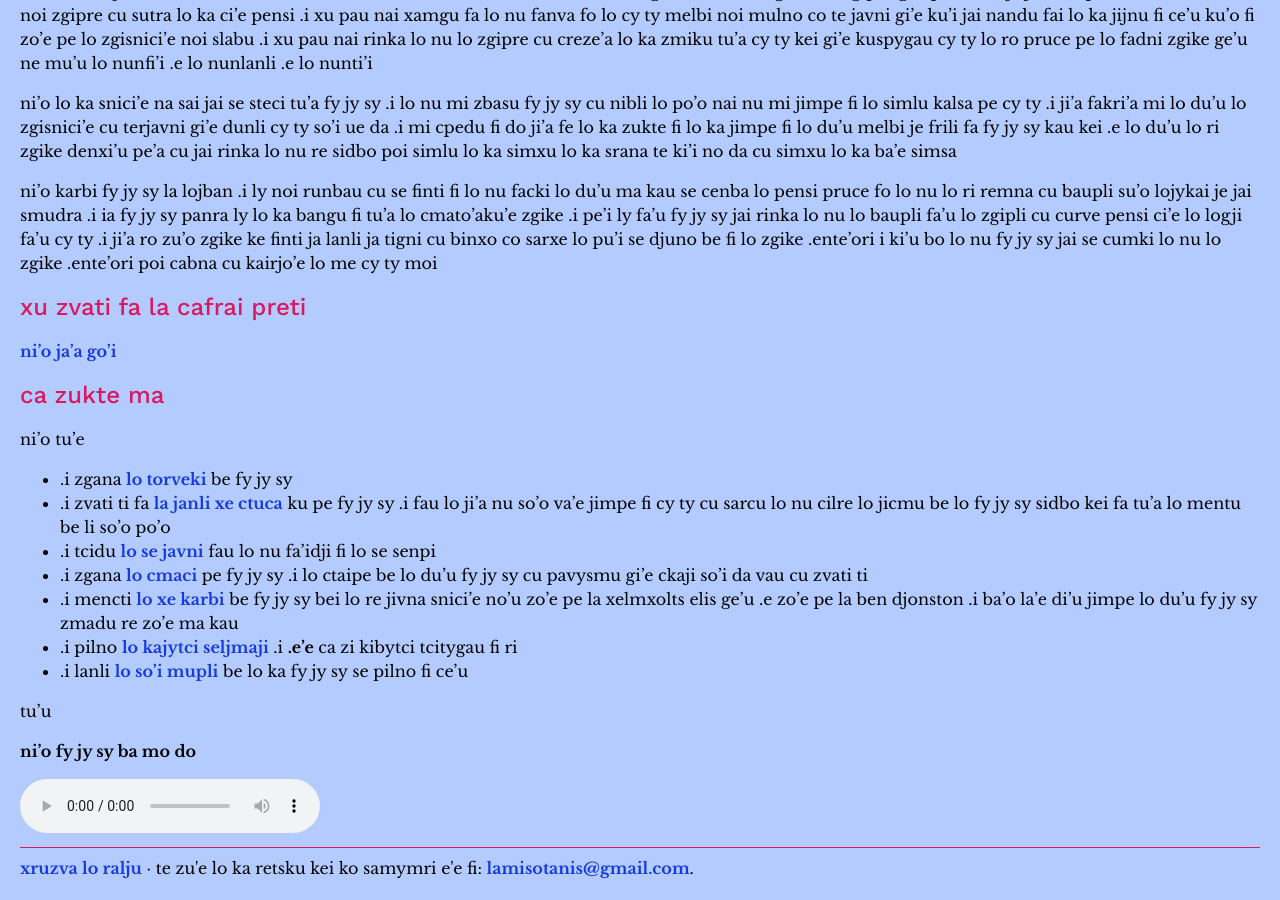
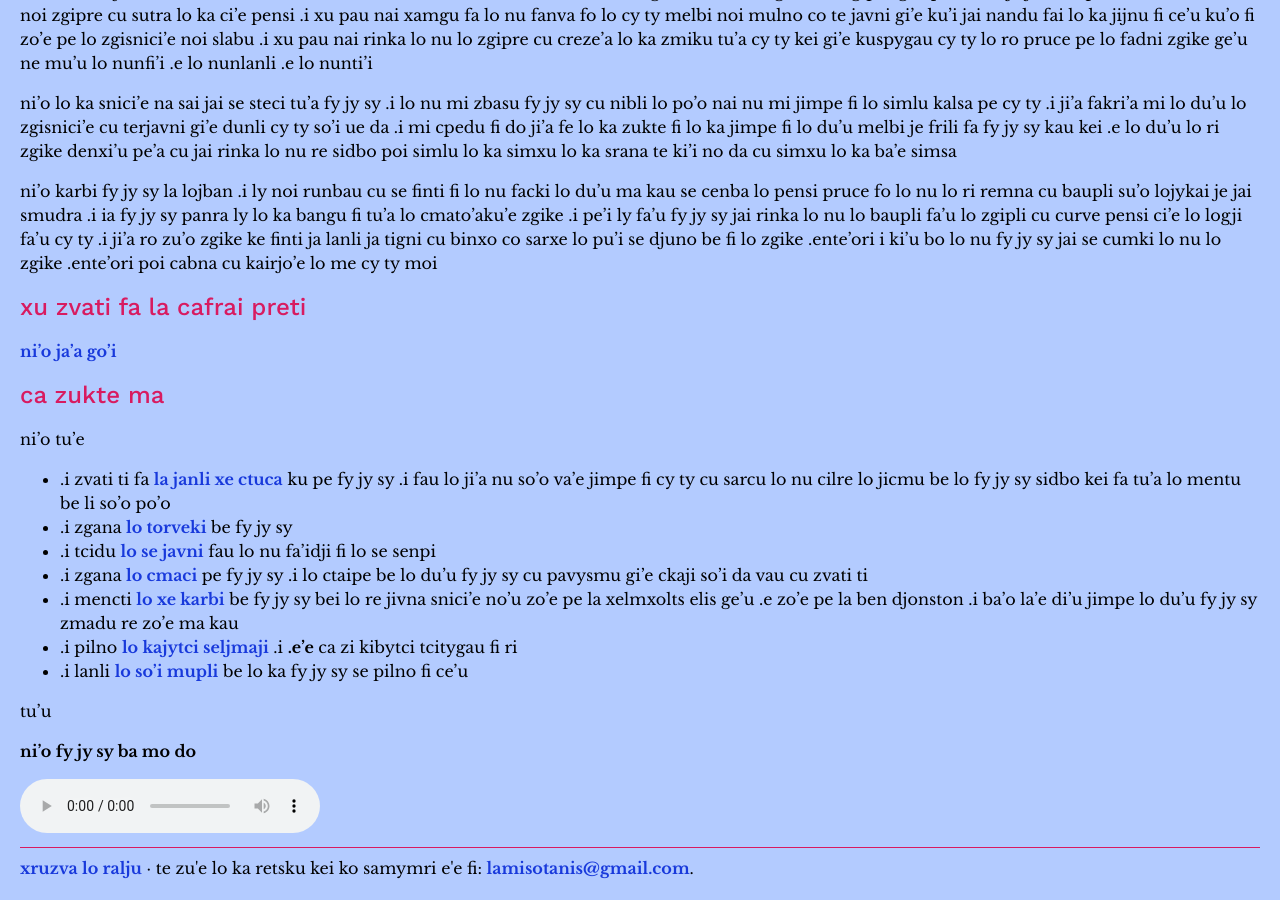
Before and after one commit to misotanni/misotanni.github.io, a Jekyll site: the page built from fjs/jbo/index.md, in a window 1280 px wide and 900 px high, scrolled down 2058 px. Built offline with Jekyll 4.4.1, drawn with Linux system fonts in a browser that asks for light colours; our own code applies the rules of GitHub Pages for plain Markdown files.

Commit message:
moved summary link to 2nd place from 1st

```diff
--- a/fjs/jbo/index.md
+++ b/fjs/jbo/index.md
@@ -119,8 +119,8 @@ i ki'u bo lo nu fy jy sy jai se cumki lo nu lo zgike .ente'ori poi cabna cu kair
 
 ni'o tu'e
 
+- .i zvati ti fa [la janli xe ctuca](crash.html) ku pe fy jy sy .i fau lo ji'a nu so'o va'e jimpe fi cy ty cu sarcu lo nu cilre lo jicmu be lo fy jy sy sidbo kei fa tu'a lo mentu be li so'o po'o
 - .i zgana [lo torveki](summary.html) be fy jy sy
-- .i zvati ti fa [la janli xe ctuca](crash.html) ku pe fy jy sy .i fau lo ji'a nu so'o va'e jimpe fi cy ty cu sarcu lo nu cilre lo jicmu be lo fy jy sy sidbo kei fa tu'a lo mentu be li so'o po'o
 - .i tcidu [lo se javni](rules.html) fau lo nu fa'idji fi lo se senpi
 - .i zgana [lo cmaci](math.html) pe fy jy sy .i lo ctaipe be lo du'u fy jy sy cu pavysmu gi'e ckaji so'i da vau cu zvati ti
 - .i mencti [lo xe karbi](compare.html) be fy jy sy bei lo re jivna snici'e no'u zo'e pe la xelmxolts elis ge'u .e zo'e pe la ben djonston .i ba'o la'e di'u jimpe lo du'u fy jy sy zmadu re zo'e ma kau
```
Also changed, not shown: fjs/de/index.md (+1 -1 lines), fjs/en/index.md (+1 -1 lines), fjs/fr/index.md (+1 -1 lines), fjs/pl/index.md (+1 -1 lines).
